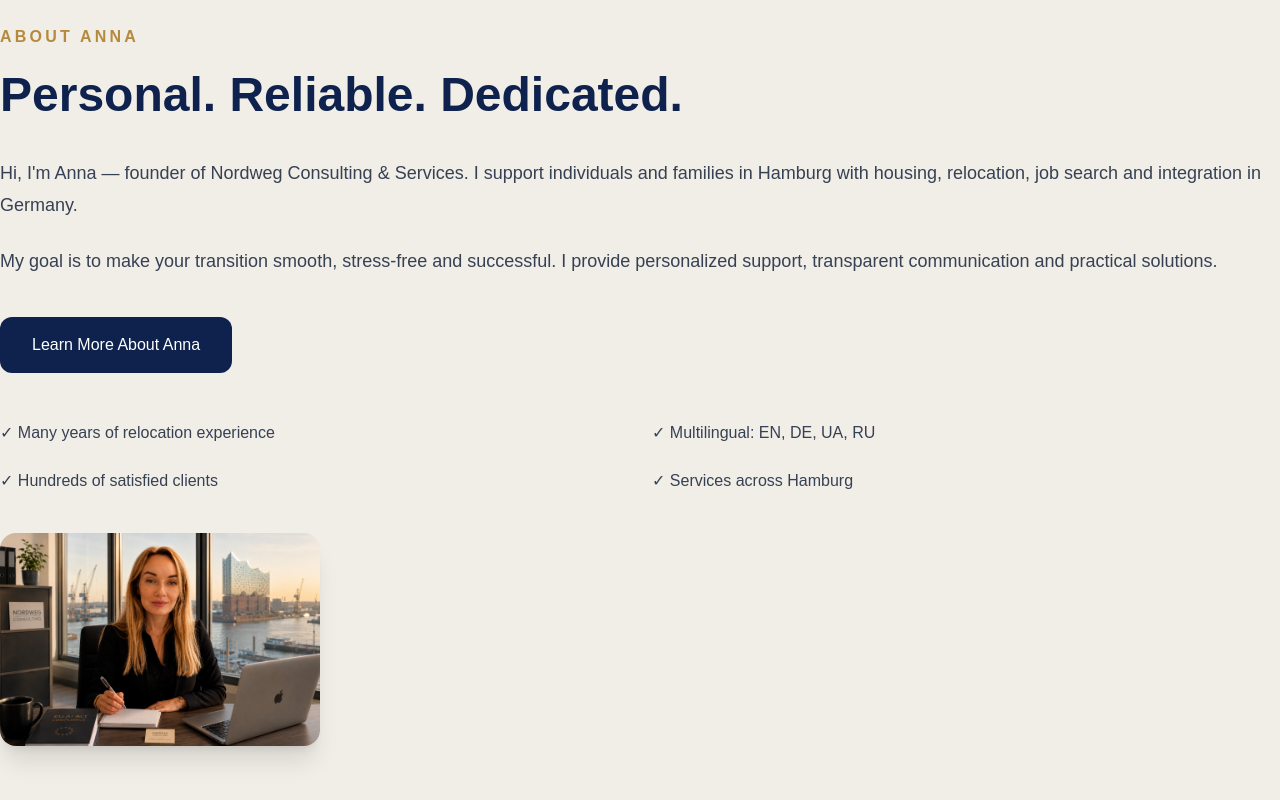
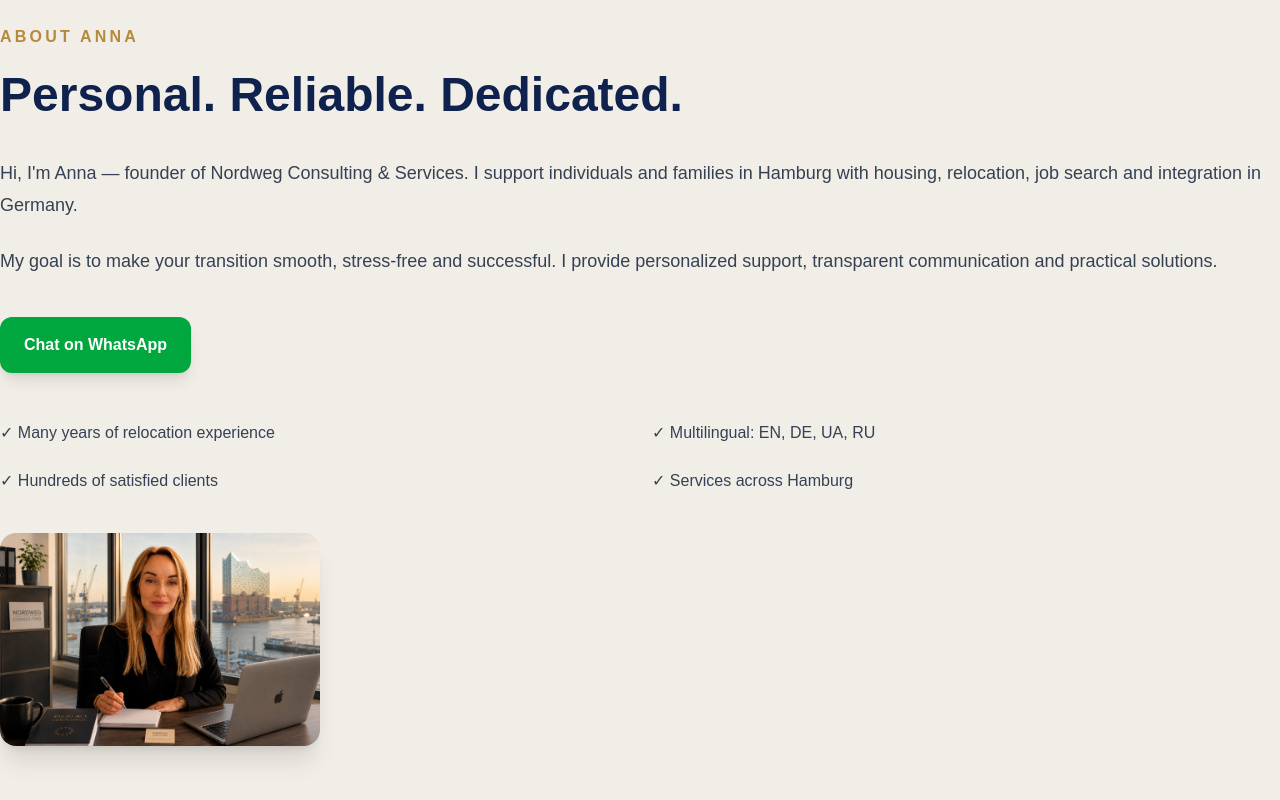
Before and after one commit to Nordweg-consulting/nordweg-consulting, a Next.js app: page / in a window 1280 px wide. Shown: the part 1702-2502 px from the top of the page. Built offline with nearby package versions, Linux system fonts and the light colour scheme.

Commit message:
working whatsapp button

```diff
--- a/app/page.tsx
+++ b/app/page.tsx
@@ -183,9 +183,14 @@ export default function Home() {
               I provide personalized support, transparent communication and practical solutions.
             </p>
 
-            <button className="mt-10 rounded-xl bg-[#0e224d] px-8 py-4 text-white transition hover:bg-[#1c3570]">
-              Learn More About Anna
-            </button>
+
+  <a
+  href="https://wa.me/4916094794282"
+  target="_blank"
+  className="mt-10 inline-block rounded-xl bg-green-600 px-6 py-4 text-white font-semibold shadow-lg hover:bg-green-700 transition"
+>
+  Chat on WhatsApp
+</a>
 
             <div className="mt-12 grid gap-6 text-gray-700 md:grid-cols-2">
               <div>✓ Many years of relocation experience</div>
```
